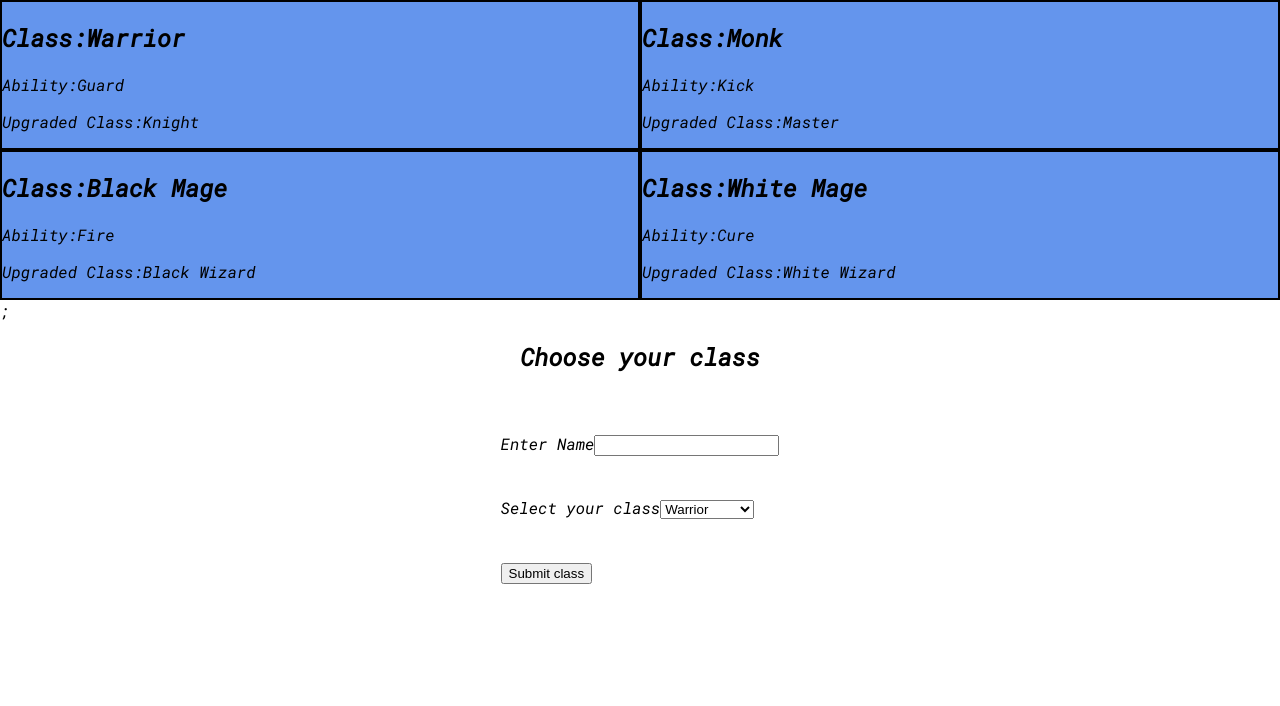
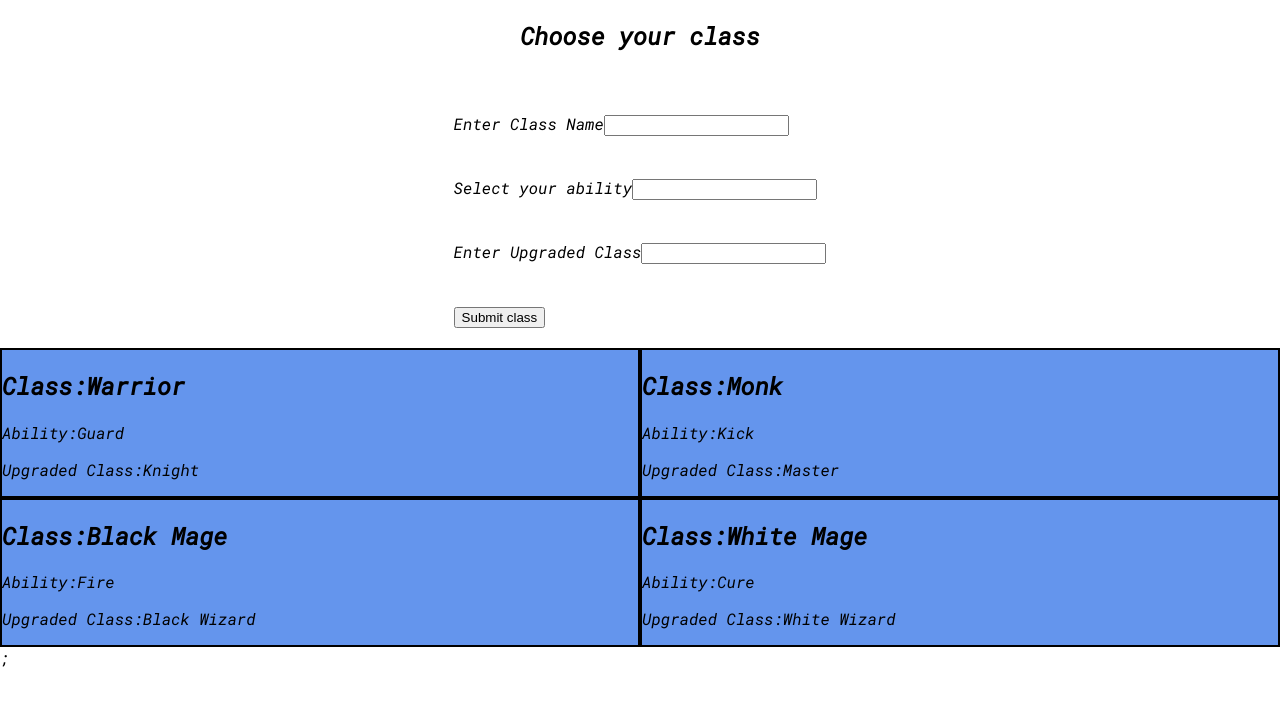
Before and after one commit to jleonen/react-practice, a React (Create React App) app: page / in a window 1280 px wide. Shown: the top 706 px of the page. Built offline with nearby package versions, Linux system fonts and the light colour scheme.

Commit message:
Added dynamic feature where we can add our own custom classes

```diff
--- a/src/App.js
+++ b/src/App.js
@@ -1,6 +1,8 @@
 import "./App.css";
 import RenderClass from "./RenderClasses";
 import ClassForm from "./ClassForm";
+import { useState } from "react";
+import UserClasses from "./UserClasses";
 
 function App() {
   const classesFF = [
@@ -30,14 +32,18 @@ function App() {
     },
   ];
 
-  const showUserInfo = (info) => {
-    console.log(info);
+  const [classes, setClasses] = useState(classesFF);
+  const addClass = (classFF) => {
+    console.log(classFF);
+    setClasses((prevClass) => {
+      return [classFF, ...prevClass];
+    });
   };
 
   return (
     <div>
-      <RenderClass class={classesFF} />;
-      <ClassForm onInfoChange={showUserInfo} />
+      <UserClasses addInfo={addClass} />
+      <RenderClass items={classes} />;
     </div>
   );
 }
--- a/src/ClassForm.js
+++ b/src/ClassForm.js
@@ -3,15 +3,21 @@ import "./ClassForm.css";
 
 const ClassForm = function (props) {
   const [name, setName] = useState("");
-  const [newClass, setClass] = useState("");
-  const classChangeHandler = function (event) {
-    console.log(event.target.value);
-    setClass(event.target.value);
+  const [newAbility, setAbility] = useState("");
+  const [upgrade, setUpgrade] = useState("");
+  const abilityChangeHandler = function (event) {
+    // console.log(event.target.value);
+    setAbility(event.target.value);
   };
 
   const nameChangeHandler = function (event) {
-    console.log(event.target.value);
+    // console.log(event.target.value);
     setName(event.target.value);
+  };
+
+  const upgradeChangeHandler = function (event) {
+    // console.log(event.target.value);
+    setUpgrade(event.target.value);
   };
 
   const submitHandler = (event) => {
@@ -19,12 +25,14 @@ const ClassForm = function (props) {
 
     const userData = {
       name: name,
-      class: newClass,
+      ability: newAbility,
+      upgrade: upgrade,
     };
 
     props.onInfoChange(userData);
     setName("");
-    setClass("");
+    setAbility("");
+    setUpgrade("");
   };
 
   return (
@@ -32,17 +40,22 @@ const ClassForm = function (props) {
       <h2>Choose your class</h2>
       <form onSubmit={submitHandler}>
         <div>
-          <label>Enter Name</label>
-          <input onChange={nameChangeHandler} />
+          <label>Enter Class Name</label>
+          <input value={name} onChange={nameChangeHandler} />
         </div>
         <div>
-          <label>Select your class</label>
-          <select onChange={classChangeHandler}>
+          <label>Select your ability</label>
+          <input value={newAbility} onChange={abilityChangeHandler}></input>
+          {/* <select onChange={classChangeHandler}>
             <option value="warrior">Warrior</option>
             <option value="monk">Monk</option>
             <option value="black mage">Black Mage</option>
             <option value="white mage">White Mage</option>
-          </select>
+          </select> */}
+        </div>
+        <div>
+          <label>Enter Upgraded Class</label>
+          <input value={upgrade} onChange={upgradeChangeHandler} />
         </div>
         <button type="submit">Submit class</button>
       </form>
--- a/src/RenderClasses.js
+++ b/src/RenderClasses.js
@@ -5,29 +5,14 @@ import "./RenderClasses.css";
 function RenderClass(props) {
   return (
     <div className="container-grid">
-      <ClassInfo
-        name={props.class[0].name}
-        ability={props.class[0].ability}
-        upgrade={props.class[0].upgrade}
-      />
-
-      <ClassInfo
-        name={props.class[1].name}
-        ability={props.class[1].ability}
-        upgrade={props.class[1].upgrade}
-      />
-
-      <ClassInfo
-        name={props.class[2].name}
-        ability={props.class[2].ability}
-        upgrade={props.class[2].upgrade}
-      />
-
-      <ClassInfo
-        name={props.class[3].name}
-        ability={props.class[3].ability}
-        upgrade={props.class[3].upgrade}
-      />
+      {props.items.map((classes) => (
+        <ClassInfo
+          key={classes.id}
+          name={classes.name}
+          ability={classes.ability}
+          upgrade={classes.upgrade}
+        />
+      ))}
     </div>
   );
 }
--- /dev/null
+++ b/src/UserClasses.js
@@ -0,0 +1,16 @@
+import React from "react";
+import ClassForm from "./ClassForm";
+
+const UserClasses = function (props) {
+  const renderUserInfo = function (data) {
+    const userData = {
+      ...data,
+      id: Math.random().toString(),
+    };
+    props.addInfo(userData);
+  };
+
+  return <ClassForm onInfoChange={renderUserInfo} />;
+};
+
+export default UserClasses;
```
